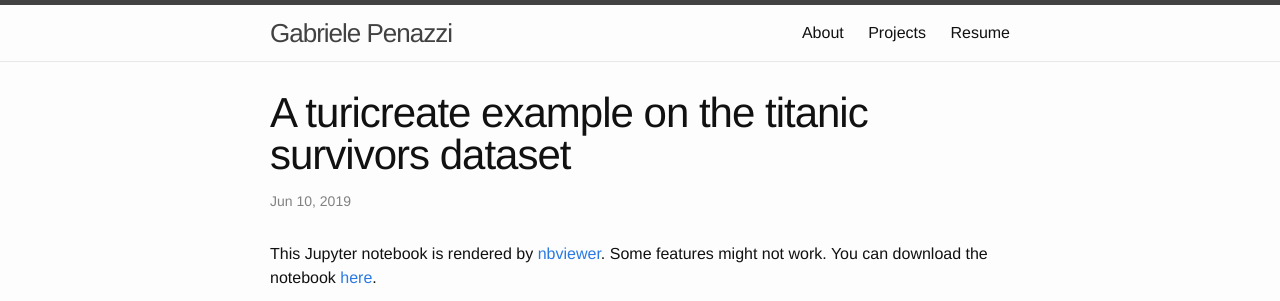
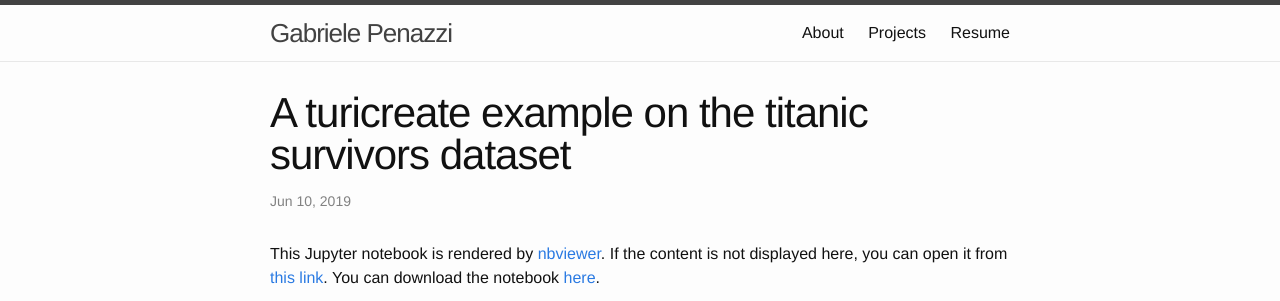
Before and after one commit to gpenazzi/gpenazzi.github.io, a Jekyll site: the page built from _posts/2019-06-10-turicreate-titanic.markdown, in a window 1280 px wide and 900 px high, cut to the strip 0-301 px from the top of the window. Built offline with Jekyll 4.4.1, drawn with Linux system fonts in a browser that asks for light colours.

Commit message:
Add direct link

```diff
--- a/_posts/2019-06-10-turicreate-titanic.markdown
+++ b/_posts/2019-06-10-turicreate-titanic.markdown
@@ -6,7 +6,8 @@ categories: [python, machine learning]
 tags: [machine learning, turicreate]
 ---
 
-This Jupyter notebook is rendered by [nbviewer](www.nbviewer.jupyter.org). Some features might not work. You can download the notebook [here](https://gist.github.com/gpenazzi/914da449e19f3fe893efcac0b44dcf8d).
+This Jupyter notebook is rendered by [nbviewer](www.nbviewer.jupyter.org). If the content is not displayed here, you can open it from [this link](http://nbviewer.ipython.org/gist/gpenazzi/914da449e19f3fe893efcac0b44dcf8d).
+You can download the notebook [here](https://gist.github.com/gpenazzi/914da449e19f3fe893efcac0b44dcf8d).
 
 <p style="text-align:left">
 <iframe src="http://nbviewer.ipython.org/gist/gpenazzi/914da449e19f3fe893efcac0b44dcf8d" frameborder="0" width="100%" scrolling="no" seamless="seamless" height="15000px" > </iframe>
```
